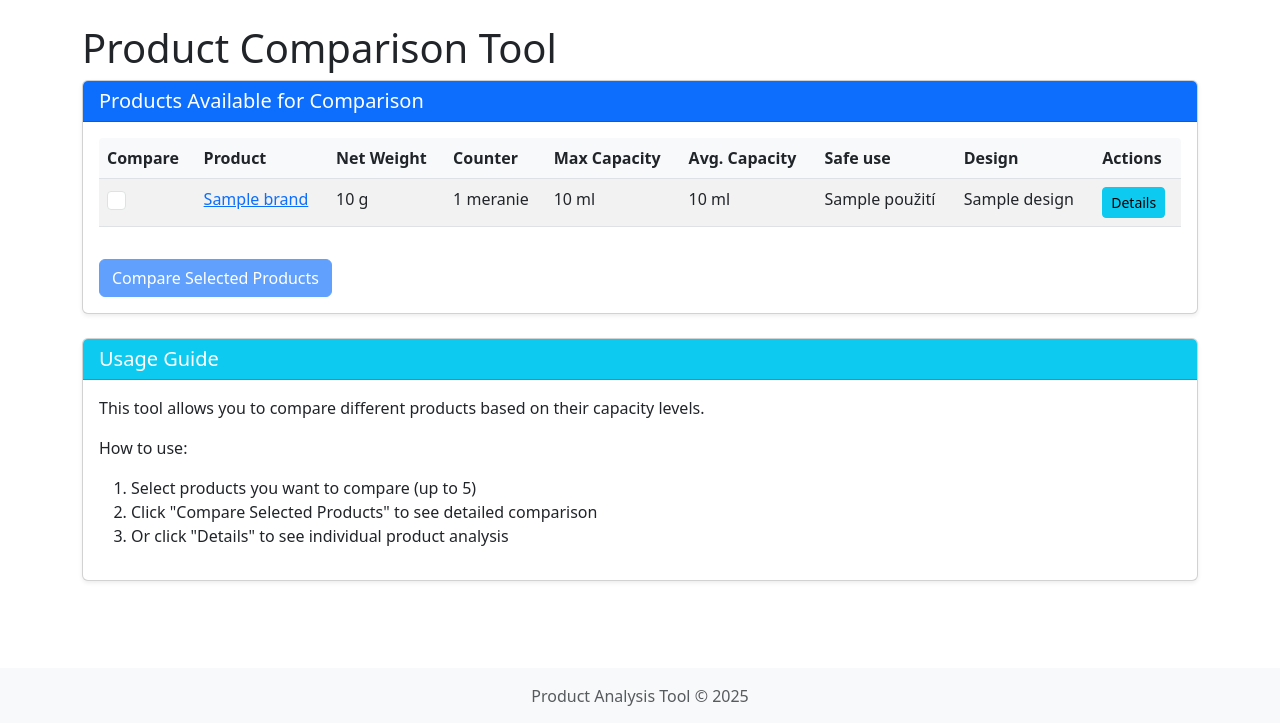
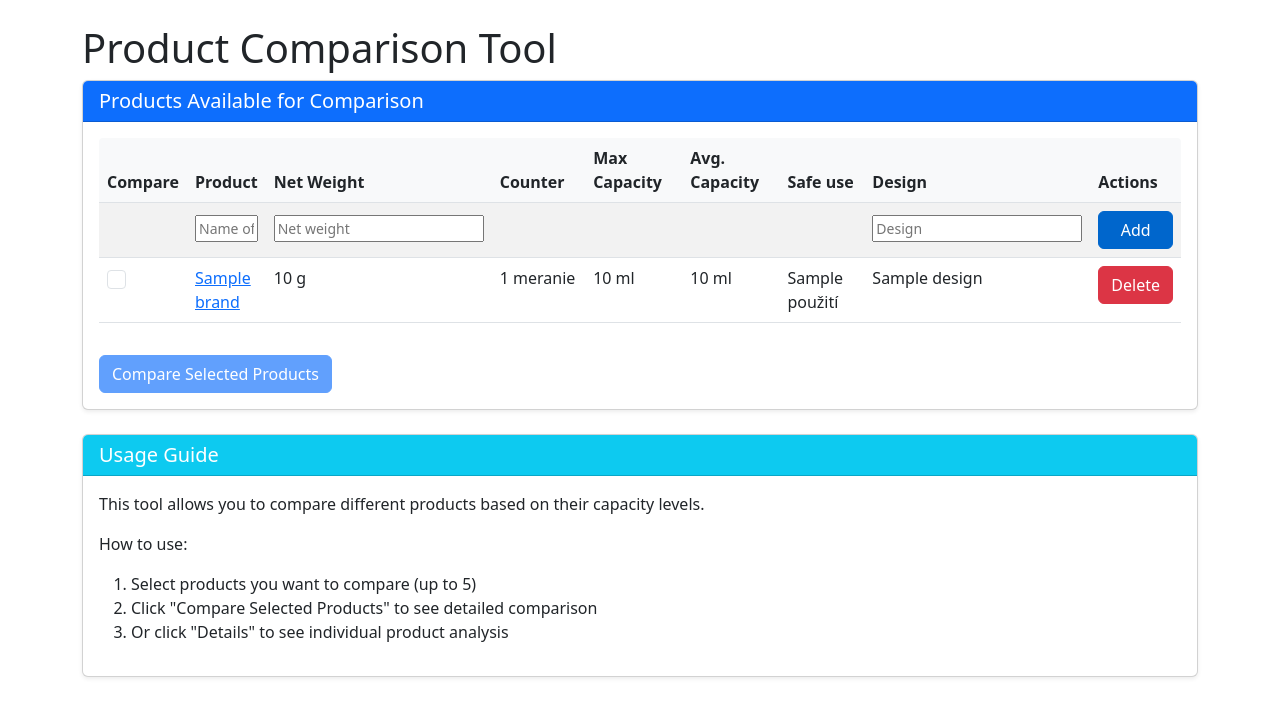
Before and after one commit to zrebec/quantify, a PHP site: template templates/product/list.html.twig in a window 1280 px wide. Shown: the part 76-799 px from the top of the page. Run offline with PHP 8.4, Linux system fonts and the light colour scheme; the template is opened without the code that fills it: most values are stand-ins (such as "Sample title", 1, 10 or a date in 2020); some libraries are stand-ins or nearby versions.

Commit message:
feat: random_chart extensension, form for new values

```diff
--- a/public/index.php
+++ b/public/index.php
@@ -5,6 +5,7 @@
 
 use Slim\Factory\AppFactory;
 use Slim\Views\Twig;
+use App\Twig\ChartExtension;
 use Slim\Views\TwigMiddleware;
 use Medoo\Medoo;
 use App\Controllers\ProductController;
@@ -21,6 +22,9 @@ $twig = Twig::create(__DIR__ . '/../templates', [
 
 // Initialize Slim app
 $app = AppFactory::create();
+
+// Add Twig extensions
+$twig->addExtension(new ChartExtension());
 
 // Add Twig middleware
 $twig_middleware = TwigMiddleware::create($app, $twig);
--- a/templates/product/compare.html.twig
+++ b/templates/product/compare.html.twig
@@ -5,7 +5,7 @@
 
 {% block content %}
 
-{% set colors = ['color-1', 'color-2', 'color-3', 'color-4', 'color-5'] %}
+{% set colors = chart_colors() %}
 
 <div class="container mt-4">
     <nav aria-label="breadcrumb">
--- a/templates/product/list.html.twig
+++ b/templates/product/list.html.twig
@@ -19,15 +19,35 @@
                                 <th>Compare</th>
                                 <th>Product</th>
                                 <th>Net Weight</th>
-                                <th>Counter</th>
-                                <th>Max Capacity</th>
-                                <th>Avg. Capacity</th>
-                                <th>Safe use</th>
+                                <th class="w-25">Counter</th>
+                                <th class="w-25">Max Capacity</th>
+                                <th class="w-25">Avg. Capacity</th>
+                                <th class="w-25">Safe use</th>
                                 <th>Design</th>
                                 <th>Actions</th>
                             </tr>
                         </thead>
                         <tbody>
+                            <tr>
+                                <td>&nbsp;</td>
+                                <td>
+                                    <input type="text" id="result_value" class="form-text w-100" placeholder="Name of new product">
+                                </td>
+                                <td>
+                                    <input type="text" id="result_value" class="form-text" placeholder="Net weight">
+                                </td>
+                                <td>&nbsp;</td>
+                                <td>&nbsp;</td>
+                                <td>&nbsp;</td>
+                                <td>&nbsp;</td>
+                                <td>
+                                    <input type="text" id="result_value" class="form-text" placeholder="Design">
+                                </td>
+                                <td>
+                                    <a href="/product/create" class="btn btn-primary w-100">
+                                        Add
+                                    </a>
+                                </td>
                             {% for product in products %}
                             <tr>
                                 <td>
@@ -64,8 +84,8 @@
                                 </td>
                                 <td>{{ product.design|default('-') }}</td>
                                 <td>
-                                    <a href="/product/{{ product.id }}" class="btn btn-sm btn-info">
-                                        Details
+                                    <a href="/product/{{ product.id }}" class="btn btn-danger w-100">
+                                        Delete
                                     </a>
                                 </td>
                             </tr>
```
Also changed, not shown: src/Twig/ChartExtension.php (added, +17 -0 lines), templates/product/detail.html.twig (+12 -1 lines).
